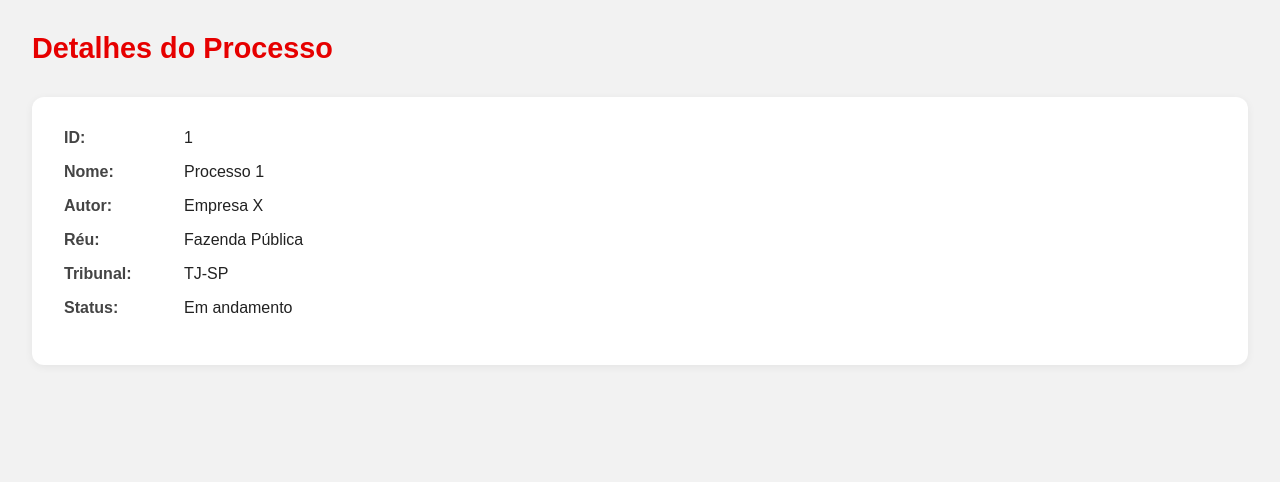
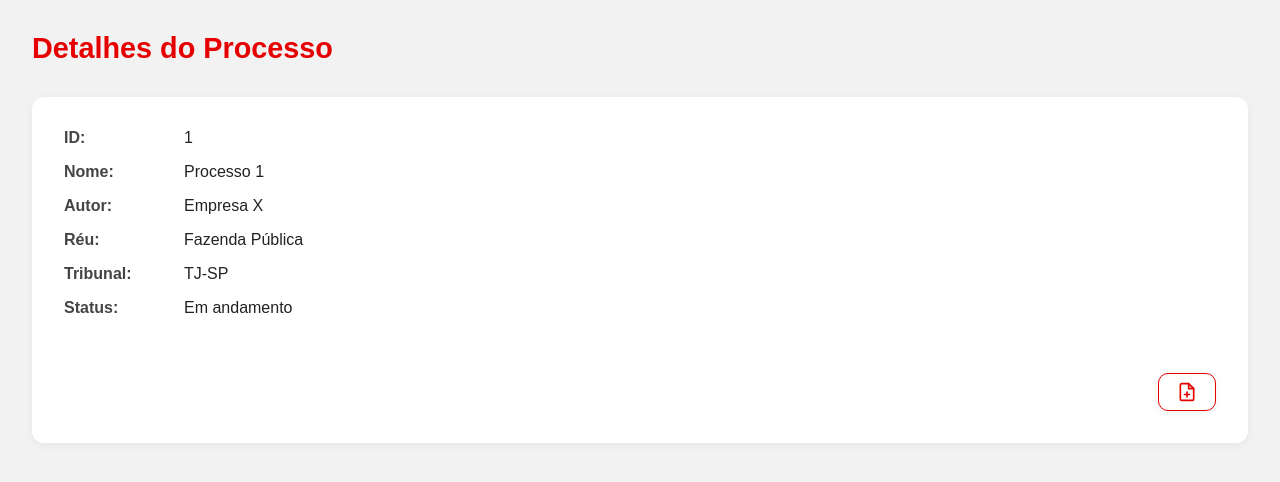
Before and after one commit to brunasaturnino/Projeto-LexTributo, a Next.js app in the folder front-end/: page /processos/1 in a window 1280 px wide. Shown: the top 482 px of the page. Built offline with nearby package versions, Linux system fonts and the light colour scheme.

Commit message:
adição do botao de adicionar documento na pagina de visualizar processos

```diff
--- a/front-end/src/pages/processos/[id]/index.tsx
+++ b/front-end/src/pages/processos/[id]/index.tsx
@@ -1,6 +1,9 @@
 import { useRouter } from "next/router";
 import { useEffect, useState } from "react";
-import { Container, Title, Card, InfoRow, Label, Header, Value } from "../styles";
+import { Container, Title, Card, InfoRow, Label, Header, Value, DocumentButton, CardDocumentRow} from "../styles";
+import { FiFilePlus } from "react-icons/fi";
+
+
 
 interface Processo {
   id: string;
@@ -93,6 +96,11 @@ export default function DetalhesProcesso() {
           <Label>Status:</Label>
           <Value>{processo.status}</Value>
         </InfoRow>
+        <CardDocumentRow>
+          <DocumentButton onClick={() => alert("Adicionar documentos ao processo")}>
+            <FiFilePlus size={20} />
+          </DocumentButton>
+        </CardDocumentRow>
       </Card>
     </Container>
   );
--- a/front-end/src/pages/processos/styles.ts
+++ b/front-end/src/pages/processos/styles.ts
@@ -185,3 +185,32 @@ export const CardLogout = styled.button`
     color: #b71c1c;
   }
 `;
+
+export const DocumentButton = styled.button`
+  display: flex;
+  align-items: center;
+  justifyContent: "flex-end";
+  gap: 8px;
+  background: #fff;
+  color: #e60000;
+  border: 1.5px solid #e60000;
+  border-radius: 10px;
+  padding: 8px 18px;
+  font-size: 1rem;
+  font-weight: 500;
+  cursor: pointer;
+  box-shadow: 0px 2px 8px rgba(0,0,0,0.06);
+  transition: background 0.2s, color 0.2s;
+  margin-top: 32px;
+
+  &:hover {
+    background: #ffeaea;
+    color: #b71c1c;
+  }
+`;
+
+export const CardDocumentRow = styled.div`
+  display: flex;
+  justify-content: flex-end;
+  margin-top: 24px;
+`;
```
